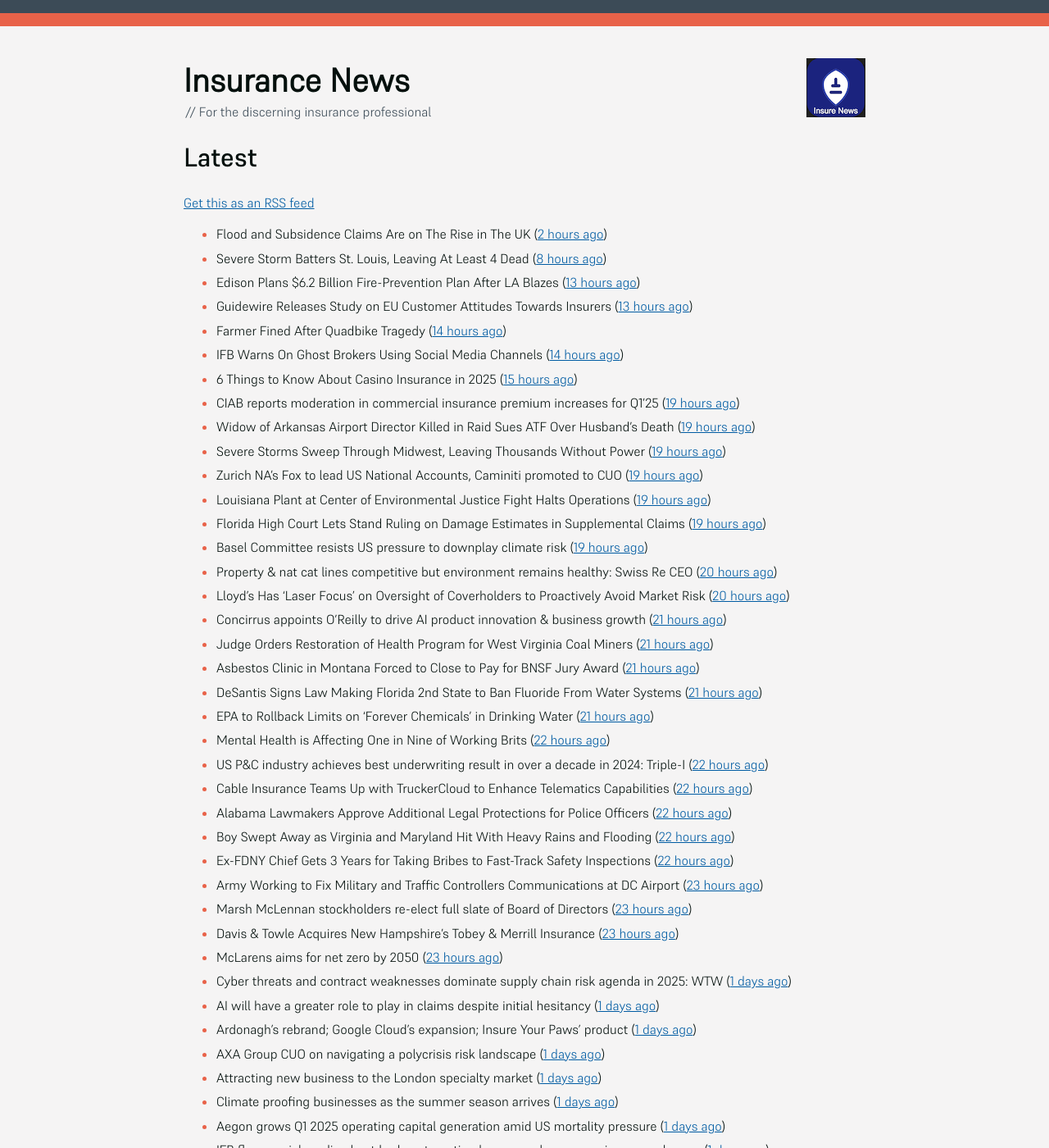
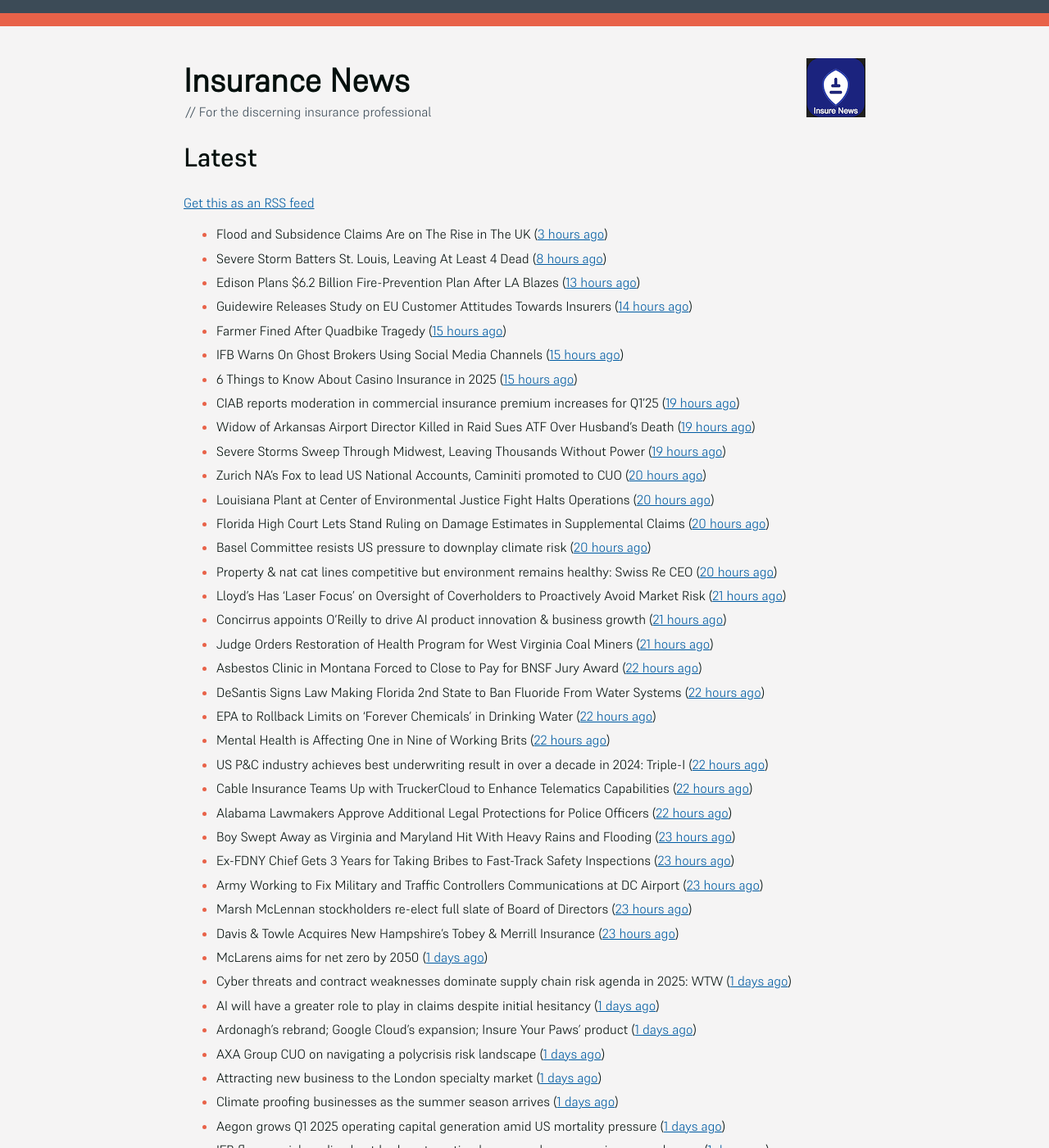
Before and after one commit to mat-0/feeds.thechels.uk, a Jekyll site: the page built from index.md, in a window 1280 px wide and 1400 px high. Shown: the whole window at 82% size. Built offline with Jekyll 4.4.1, drawn with Linux system fonts in a browser that asks for light colours; some of the changed text lies outside the part shown.

Commit message:
New Feed

```diff
--- a/index.md
+++ b/index.md
@@ -8,37 +8,37 @@ description: Latest Updates
 [Get this as an RSS feed](/feed.rss)
 
 <!-- news_marker starts -->
-- Flood and Subsidence Claims Are on The Rise in The UK ([2 hours ago](https://insurance-edge.net/2025/05/17/flood-and-subsidence-claims-are-on-the-rise-in-the-uk/))
+- Flood and Subsidence Claims Are on The Rise in The UK ([3 hours ago](https://insurance-edge.net/2025/05/17/flood-and-subsidence-claims-are-on-the-rise-in-the-uk/))
 - Severe Storm Batters St. Louis, Leaving At Least 4 Dead ([8 hours ago](https://www.insurancejournal.com/news/midwest/2025/05/16/824121.htm))
 - Edison Plans $6.2 Billion Fire-Prevention Plan After LA Blazes ([13 hours ago](https://www.insurancejournal.com/news/west/2025/05/16/824114.htm))
-- Guidewire Releases Study on EU Customer Attitudes Towards Insurers ([13 hours ago](https://insurance-edge.net/2025/05/16/guidewire-releases-study-on-eu-customer-attitudes-towards-insurers/))
-- Farmer Fined After Quadbike Tragedy ([14 hours ago](https://insurance-edge.net/2025/05/16/farmer-fined-after-quadbike-tragedy/))
-- IFB Warns On Ghost Brokers Using Social Media Channels ([14 hours ago](https://insurance-edge.net/2025/05/16/ifb-warns-on-ghost-brokers-using-social-media-channels/))
+- Guidewire Releases Study on EU Customer Attitudes Towards Insurers ([14 hours ago](https://insurance-edge.net/2025/05/16/guidewire-releases-study-on-eu-customer-attitudes-towards-insurers/))
+- Farmer Fined After Quadbike Tragedy ([15 hours ago](https://insurance-edge.net/2025/05/16/farmer-fined-after-quadbike-tragedy/))
+- IFB Warns On Ghost Brokers Using Social Media Channels ([15 hours ago](https://insurance-edge.net/2025/05/16/ifb-warns-on-ghost-brokers-using-social-media-channels/))
 - 6 Things to Know About Casino Insurance in 2025 ([15 hours ago](https://insurance-edge.net/2025/05/16/6-things-to-know-about-casino-insurance-in-2025/))
 - CIAB reports moderation in commercial insurance premium increases for Q1’25 ([19 hours ago](https://www.reinsurancene.ws/ciab-reports-moderation-in-commercial-insurance-premium-increases-for-q125/))
 - Widow of Arkansas Airport Director Killed in Raid Sues ATF Over Husband’s Death ([19 hours ago](https://www.insurancejournal.com/news/southcentral/2025/05/16/824097.htm))
 - Severe Storms Sweep Through Midwest, Leaving Thousands Without Power ([19 hours ago](https://www.insurancejournal.com/news/midwest/2025/05/16/824092.htm))
-- Zurich NA’s Fox to lead US National Accounts, Caminiti promoted to CUO ([19 hours ago](https://www.reinsurancene.ws/zurich-nas-fox-to-lead-us-national-accounts-caminiti-promoted-to-cuo/))
-- Louisiana Plant at Center of Environmental Justice Fight Halts Operations ([19 hours ago](https://www.insurancejournal.com/news/southcentral/2025/05/16/824085.htm))
-- Florida High Court Lets Stand Ruling on Damage Estimates in Supplemental Claims ([19 hours ago](https://www.insurancejournal.com/news/southeast/2025/05/16/824076.htm))
-- Basel Committee resists US pressure to downplay climate risk ([19 hours ago](https://www.dig-in.com/articles/basel-committee-resists-us-pressure-to-downplay-climate-risk))
+- Zurich NA’s Fox to lead US National Accounts, Caminiti promoted to CUO ([20 hours ago](https://www.reinsurancene.ws/zurich-nas-fox-to-lead-us-national-accounts-caminiti-promoted-to-cuo/))
+- Louisiana Plant at Center of Environmental Justice Fight Halts Operations ([20 hours ago](https://www.insurancejournal.com/news/southcentral/2025/05/16/824085.htm))
+- Florida High Court Lets Stand Ruling on Damage Estimates in Supplemental Claims ([20 hours ago](https://www.insurancejournal.com/news/southeast/2025/05/16/824076.htm))
+- Basel Committee resists US pressure to downplay climate risk ([20 hours ago](https://www.dig-in.com/articles/basel-committee-resists-us-pressure-to-downplay-climate-risk))
 - Property & nat cat lines competitive but environment remains healthy: Swiss Re CEO ([20 hours ago](https://www.reinsurancene.ws/property-nat-cat-lines-competitive-but-environment-remains-healthy-swiss-re-ceo/))
-- Lloyd’s Has ‘Laser Focus’ on Oversight of Coverholders to Proactively Avoid Market Risk ([20 hours ago](https://www.insurancejournal.com/news/international/2025/05/16/824065.htm))
+- Lloyd’s Has ‘Laser Focus’ on Oversight of Coverholders to Proactively Avoid Market Risk ([21 hours ago](https://www.insurancejournal.com/news/international/2025/05/16/824065.htm))
 - Concirrus appoints O’Reilly to drive AI product innovation & business growth ([21 hours ago](https://www.reinsurancene.ws/concirrus-appoints-oreilly-to-drive-ai-product-innovation-business-growth/))
 - Judge Orders Restoration of Health Program for West Virginia Coal Miners ([21 hours ago](https://www.insurancejournal.com/news/southeast/2025/05/16/824060.htm))
-- Asbestos Clinic in Montana Forced to Close to Pay for BNSF Jury Award ([21 hours ago](https://www.insurancejournal.com/news/west/2025/05/16/824055.htm))
-- DeSantis Signs Law Making Florida 2nd State to Ban Fluoride From Water Systems ([21 hours ago](https://www.insurancejournal.com/news/southeast/2025/05/16/824051.htm))
-- EPA to Rollback Limits on ‘Forever Chemicals’ in Drinking Water ([21 hours ago](https://www.insurancejournal.com/news/national/2025/05/16/824047.htm))
+- Asbestos Clinic in Montana Forced to Close to Pay for BNSF Jury Award ([22 hours ago](https://www.insurancejournal.com/news/west/2025/05/16/824055.htm))
+- DeSantis Signs Law Making Florida 2nd State to Ban Fluoride From Water Systems ([22 hours ago](https://www.insurancejournal.com/news/southeast/2025/05/16/824051.htm))
+- EPA to Rollback Limits on ‘Forever Chemicals’ in Drinking Water ([22 hours ago](https://www.insurancejournal.com/news/national/2025/05/16/824047.htm))
 - Mental Health is Affecting One in Nine of Working Brits ([22 hours ago](https://insurance-edge.net/2025/05/16/mental-health-is-affecting-one-in-nine-of-working-brits/))
 - US P&C industry achieves best underwriting result in over a decade in 2024: Triple-I ([22 hours ago](https://www.reinsurancene.ws/us-pc-industry-achieves-best-underwriting-result-in-over-a-decade-in-2024-triple-i/))
 - Cable Insurance Teams Up with TruckerCloud to Enhance Telematics Capabilities ([22 hours ago](https://www.insurtechinsights.com/cable-insurance-teams-up-with-truckercloud-to-enhance-telematics-capabilities/))
 - Alabama Lawmakers Approve Additional Legal Protections for Police Officers ([22 hours ago](https://www.insurancejournal.com/news/southeast/2025/05/16/824044.htm))
-- Boy Swept Away as Virginia and Maryland Hit With Heavy Rains and Flooding ([22 hours ago](https://www.insurancejournal.com/news/east/2025/05/16/824034.htm))
-- Ex-FDNY Chief Gets 3 Years for Taking Bribes to Fast-Track Safety Inspections ([22 hours ago](https://www.insurancejournal.com/news/east/2025/05/16/824030.htm))
+- Boy Swept Away as Virginia and Maryland Hit With Heavy Rains and Flooding ([23 hours ago](https://www.insurancejournal.com/news/east/2025/05/16/824034.htm))
+- Ex-FDNY Chief Gets 3 Years for Taking Bribes to Fast-Track Safety Inspections ([23 hours ago](https://www.insurancejournal.com/news/east/2025/05/16/824030.htm))
 - Army Working to Fix Military and Traffic Controllers Communications at DC Airport ([23 hours ago](https://www.insurancejournal.com/news/east/2025/05/16/824024.htm))
 - Marsh McLennan stockholders re-elect full slate of Board of Directors ([23 hours ago](https://www.reinsurancene.ws/marsh-mclennan-stockholders-re-elect-full-slate-of-board-of-directors/))
 - Davis & Towle Acquires New Hampshire’s Tobey & Merrill Insurance ([23 hours ago](https://www.insurancejournal.com/news/east/2025/05/16/824021.htm))
-- McLarens aims for net zero by 2050 ([23 hours ago](https://www.postonline.co.uk/news/7957770/mclarens-aims-for-net-zero-by-2050))
+- McLarens aims for net zero by 2050 ([1 days ago](https://www.postonline.co.uk/news/7957770/mclarens-aims-for-net-zero-by-2050))
 - Cyber threats and contract weaknesses dominate supply chain risk agenda in 2025: WTW ([1 days ago](https://www.reinsurancene.ws/cyber-threats-and-contract-weaknesses-dominate-supply-chain-risk-agenda-in-2025-wtw/))
 - AI will have a greater role to play in claims despite initial hesitancy ([1 days ago](https://www.postonline.co.uk/broker/7957769/ai-will-have-a-greater-role-to-play-in-claims-despite-initial-hesitancy))
 - Ardonagh’s rebrand; Google Cloud’s expansion; Insure Your Paws’ product ([1 days ago](https://www.postonline.co.uk/news/7957764/ardonaghs-rebrand-google-clouds-expansion-insure-your-paws-product))
@@ -102,8 +102,8 @@ description: Latest Updates
 - Encova Insurance Appoints Ramu Lingala as Chief Information Officer ([2 days ago](https://www.insurtechinsights.com/encova-insurance-appoints-ramu-lingala-as-chief-information-officer/))
 - Biba names Caroline Barr as first female chair ([2 days ago](https://www.postonline.co.uk/broker/7957749/biba-names-caroline-barr-as-first-female-chair))
 - Allianz, Beazley could be on the hook as M&S insurance claim expected to be £100m + ([2 days ago](https://www.insurancebusinessmag.com/uk/news/cyber/allianz-beazley-could-be-on-the-hook-as-mands-insurance-claim-expected-to-be-100m--535626.aspx))
-- Insurance's soft market: RSA on how to stay ahead ([2 days ago](https://www.insurancebusinessmag.com/uk/news/business-resilience/insurances-soft-market-rsa-on-how-to-stay-ahead-535625.aspx))
-- Rosemount Financial Solutions (IFA) announces 4C Platform partnership to support private medical insurance advice ([2 days ago](https://ifamagazine.com/rosemount-financial-solutions-ifa-announces-4c-platform-partnership-to-support-private-medical-insurance-advice/))
+- Insurance's soft market: RSA on how to stay ahead ([3 days ago](https://www.insurancebusinessmag.com/uk/news/business-resilience/insurances-soft-market-rsa-on-how-to-stay-ahead-535625.aspx))
+- Rosemount Financial Solutions (IFA) announces 4C Platform partnership to support private medical insurance advice ([3 days ago](https://ifamagazine.com/rosemount-financial-solutions-ifa-announces-4c-platform-partnership-to-support-private-medical-insurance-advice/))
 - FCA handed 170,000-strong petition to fix insurance failings ([3 days ago](https://www.postonline.co.uk/regulation/7957747/fca-handed-170000-strong-petition-to-fix-insurance-failings))
 - Extinction Rebellion returns to Biba for third consecutive protest ([3 days ago](https://www.postonline.co.uk/news/7957741/extinction-rebellion-returns-to-biba-for-third-consecutive-protest))
 - AI Startup MarvelX Raises $6 Million to Revolutionize Insurance Back-Office Operations ([3 days ago](https://www.insurtechinsights.com/ai-startup-marvelx-raises-6-million-to-revolutionize-insurance-back-office-operations/))
```
